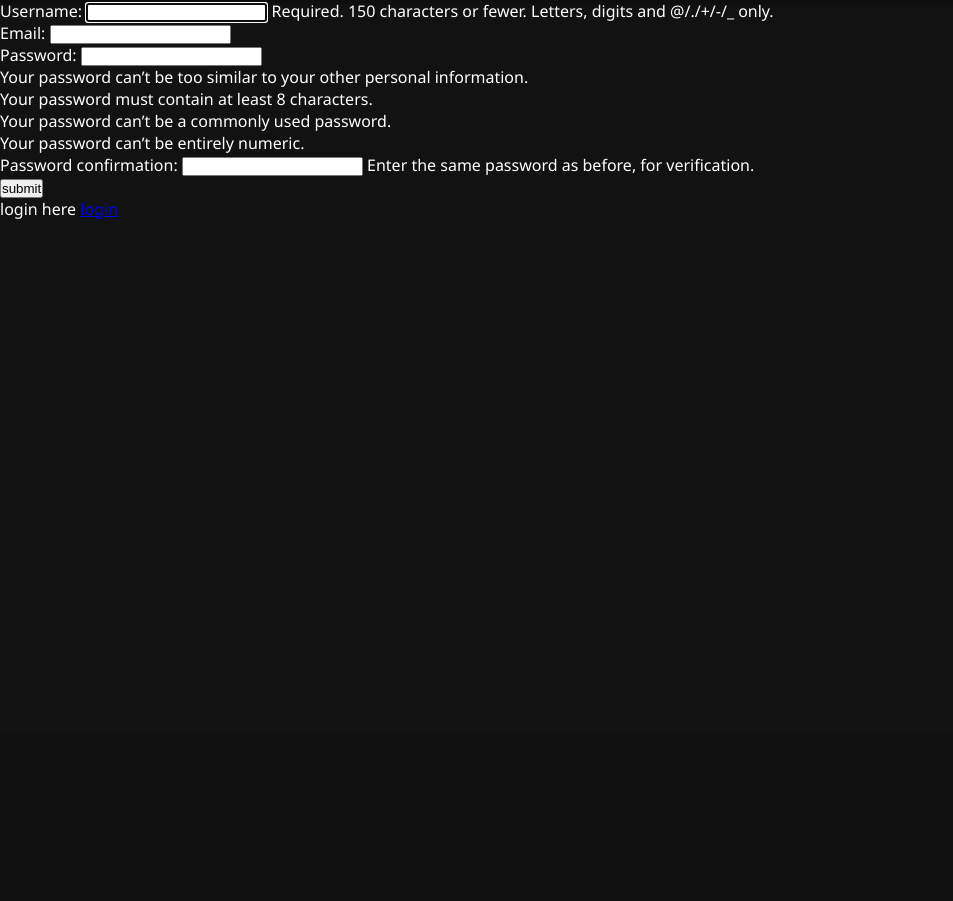
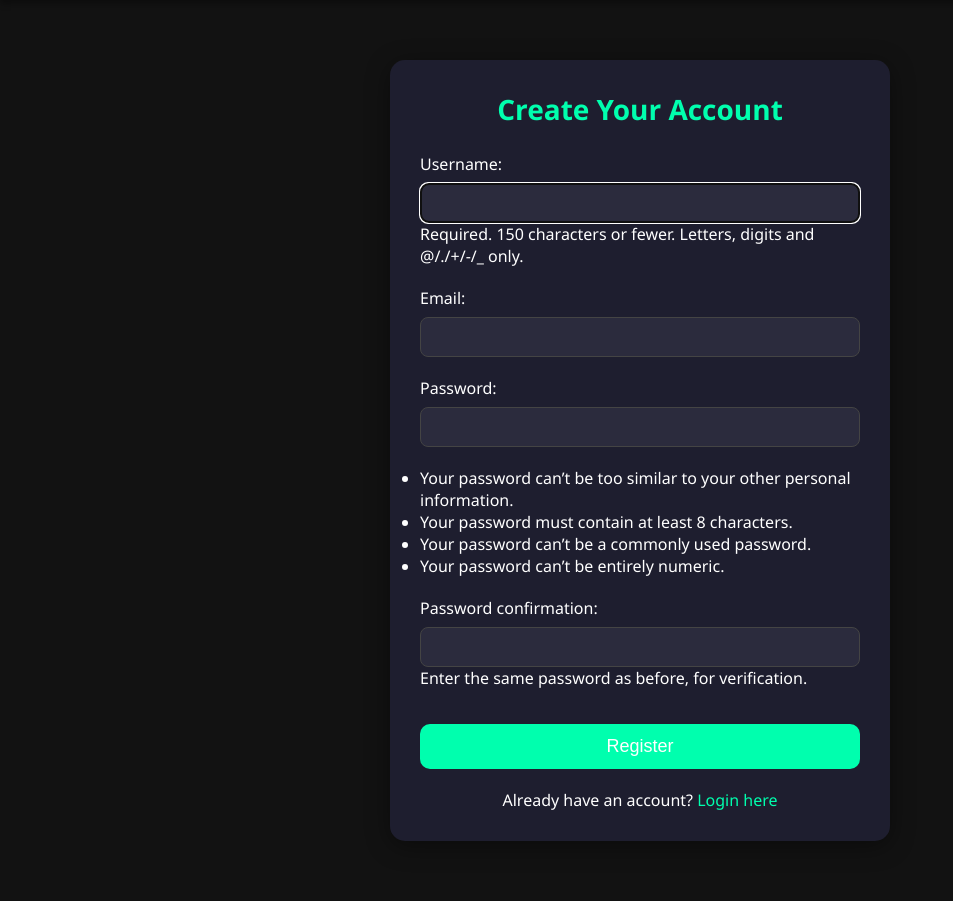
Before and after one commit to Chandresh-spec/TweetBar, a Django app: page /Tweet/register/ in a window 1280 px wide. Shown: the part 67-968 px from the top of the page, without its empty margins (0-953 px from the left). Before the commit the page ends 286 px from the top, so only its background shows below. Run offline with Django 5.2, Linux system fonts and the light colour scheme.

Commit message:
all basic design and functionality are added

```diff
--- a/static/style.css
+++ b/static/style.css
@@ -137,3 +137,217 @@ body {
 .delete-btn {
     background-color: crimson;
 }
+
+
+
+
+
+
+/* add_tweet_design */
+/*  */
+
+
+.form-container {
+    max-width: 600px;
+    margin: 40px auto;
+    padding: 30px;
+    background: #1e1e2f;
+    border-radius: 15px;
+    box-shadow: 0 4px 20px rgba(0,0,0,0.4);
+    color: #ffffff;
+}
+
+.form-container h2 {
+    text-align: center;
+    margin-bottom: 25px;
+    font-size: 28px;
+    color: #00c4ff;
+}
+
+.form-group {
+    margin-bottom: 20px;
+}
+
+.form-group label {
+    display: block;
+    margin-bottom: 8px;
+    font-weight: 500;
+}
+
+.form-group input,
+.form-group textarea {
+    width: 100%;
+    padding: 10px 12px;
+    border: 1px solid #444;
+    border-radius: 8px;
+    background: #2b2b3d;
+    color: #fff;
+    font-size: 16px;
+}
+
+.submit-btn {
+    display: block;
+    width: 100%;
+    padding: 12px;
+    background-color: #00c4ff;
+    border: none;
+    border-radius: 10px;
+    font-size: 18px;
+    color: white;
+    cursor: pointer;
+    transition: background-color 0.3s;
+}
+
+.submit-btn:hover {
+    background-color: #009ecb;
+}
+
+
+
+
+
+
+/* login */
+
+
+
+.login-container {
+    max-width: 450px;
+    margin: 60px auto;
+    padding: 30px;
+    background-color: #1e1e2f;
+    border-radius: 15px;
+    box-shadow: 0 5px 25px rgba(0, 0, 0, 0.4);
+    color: #ffffff;
+}
+
+.login-container h2 {
+    text-align: center;
+    margin-bottom: 25px;
+    color: #00c4ff;
+    font-size: 28px;
+}
+
+.login-form p {
+    margin-bottom: 20px;
+}
+
+.login-form label {
+    display: block;
+    margin-bottom: 8px;
+    font-weight: 500;
+}
+
+.login-form input {
+    width: 100%;
+    padding: 10px;
+    border: 1px solid #444;
+    border-radius: 8px;
+    background-color: #2b2b3d;
+    color: #ffffff;
+    font-size: 16px;
+}
+
+.login-btn {
+    width: 100%;
+    padding: 12px;
+    background-color: #00c4ff;
+    color: white;
+    font-size: 18px;
+    border: none;
+    border-radius: 10px;
+    cursor: pointer;
+    transition: background-color 0.3s;
+    margin-top: 15px;
+}
+
+.login-btn:hover {
+    background-color: #009ecb;
+}
+
+.register-text {
+    text-align: center;
+    margin-top: 20px;
+}
+
+.register-text a {
+    color: #00c4ff;
+    text-decoration: none;
+}
+
+.register-text a:hover {
+    text-decoration: underline;
+}
+
+
+
+/* register */
+
+
+.register-container {
+    max-width: 500px;
+    margin: 60px auto;
+    padding: 30px;
+    background-color: #1e1e2f;
+    border-radius: 15px;
+    box-shadow: 0 5px 25px rgba(0, 0, 0, 0.4);
+    color: #ffffff;
+}
+
+.register-container h2 {
+    text-align: center;
+    margin-bottom: 25px;
+    color: #00ffae;
+    font-size: 28px;
+}
+
+.register-form p {
+    margin-bottom: 20px;
+}
+
+.register-form label {
+    display: block;
+    margin-bottom: 8px;
+    font-weight: 500;
+}
+
+.register-form input {
+    width: 100%;
+    padding: 10px;
+    border: 1px solid #444;
+    border-radius: 8px;
+    background-color: #2b2b3d;
+    color: #ffffff;
+    font-size: 16px;
+}
+
+.register-btn {
+    width: 100%;
+    padding: 12px;
+    background-color: #00ffae;
+    color: white;
+    font-size: 18px;
+    border: none;
+    border-radius: 10px;
+    cursor: pointer;
+    transition: background-color 0.3s;
+    margin-top: 15px;
+}
+
+.register-btn:hover {
+    background-color: #00c98e;
+}
+
+.login-text {
+    text-align: center;
+    margin-top: 20px;
+}
+
+.login-text a {
+    color: #00ffae;
+    text-decoration: none;
+}
+
+.login-text a:hover {
+    text-decoration: underline;
+}
--- a/templates/register.html
+++ b/templates/register.html
@@ -1,12 +1,19 @@
 {% extends "layout.html" %}
 
 {% block content %}
+<div class="register-container">
+    <h2>Create Your Account</h2>
 
-<form method="POST">
-    {% csrf_token %}
-    {{form.as_p}}
-    <button type="submit">submit</button>
+    <form method="POST" class="register-form">
+        {% csrf_token %}
+        {{ form.as_p }}
 
-</form>
-<p>login here <a  href="{% url 'login' %}"> login</p>
-{% endblock  %}
+        <button type="submit" class="register-btn">Register</button>
+    </form>
+
+    <p class="login-text">
+        Already have an account?
+        <a href="{% url 'login' %}">Login here</a>
+    </p>
+</div>
+{% endblock %}
```
Also changed, not shown: Tweet/templates/add_tweet.html (+18 -7 lines), templates/login.html (+15 -10 lines), db.sqlite3, media/photos/1294276_CT1XrPu.png (added).
